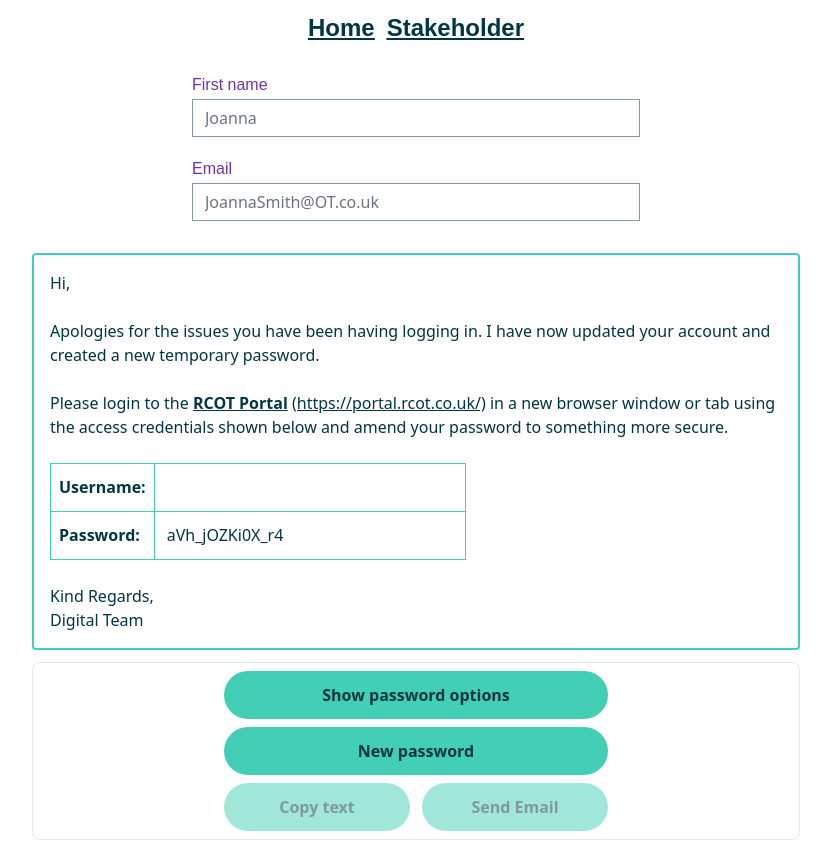
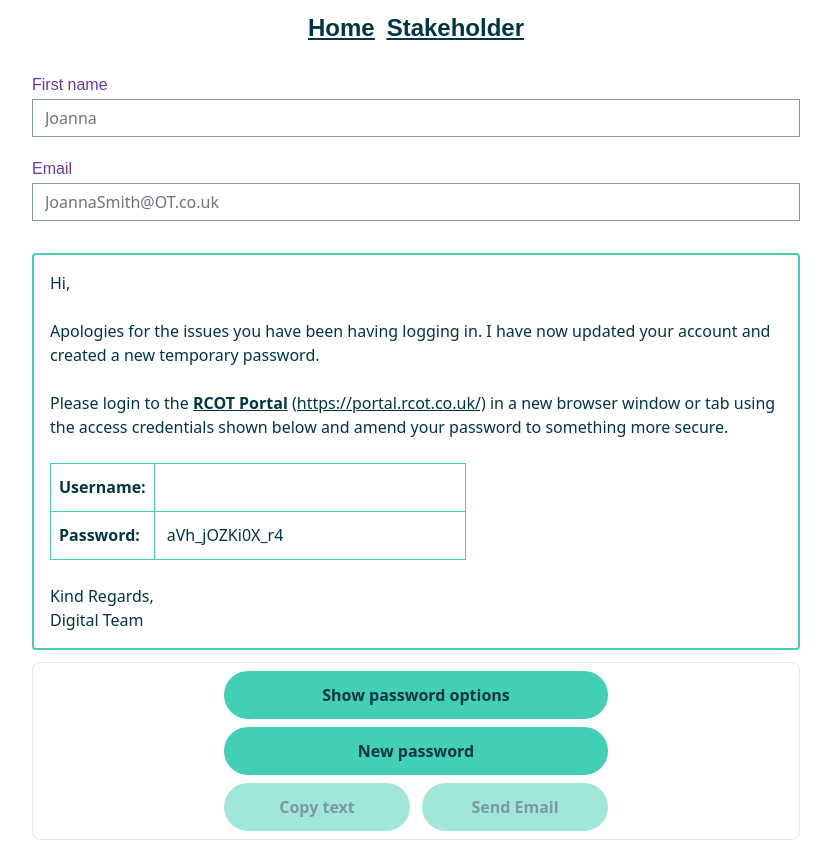
Before and after one commit to sam-rcot/passwordreset, a React (Vite) app: page /#/ in a window 1280 px wide. Shown: the whole page, without its empty margins (224-1055 px from the left). Built offline with nearby package versions, Linux system fonts and the light colour scheme.

Commit message:
fixed width

```diff
--- a/src/components/general/General.tsx
+++ b/src/components/general/General.tsx
@@ -127,7 +127,7 @@ Digital Team`;
   return (
     <div className="flex w-full max-w-5xl flex-col items-center gap-3 px-4">
       <form
-        className="flex w-full flex-col content-center items-center justify-center gap-5"
+        className="flex w-full max-w-3xl shrink grow flex-col content-center items-center justify-center gap-5"
         onSubmit={handleSubmit}
       >
         <InputField
@@ -135,7 +135,7 @@ Digital Team`;
           labelText="First name"
           setValue={(value) => handleInputChange('name', value)}
           placeholder="Joanna"
-          className="w-full max-w-md"
+          className="w-full shrink grow"
         />
         <InputField
           label="email"
@@ -143,7 +143,7 @@ Digital Team`;
           setValue={(value) => handleInputChange('email', value)}
           type="email"
           placeholder="JoannaSmith@OT.co.uk"
-          className="w-full max-w-md"
+          className="w-full shrink grow"
         />
       </form>
       <div ref={emailCopyRef} className="w-full max-w-3xl">
```
